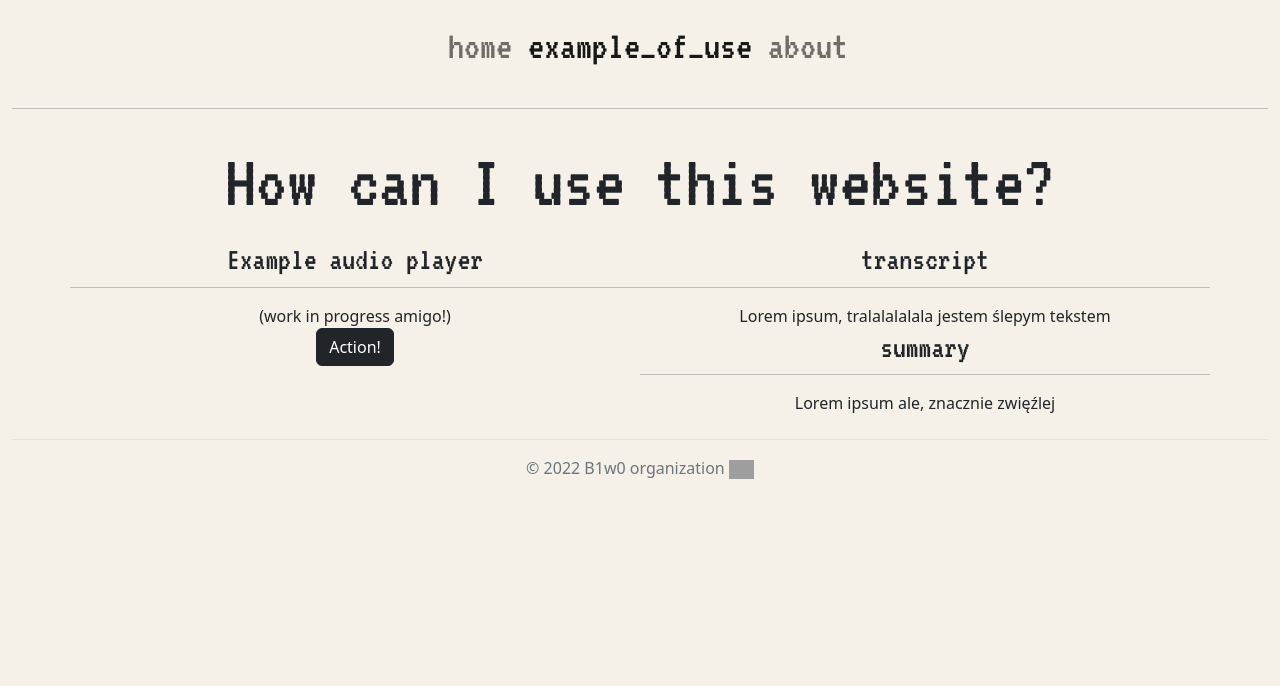
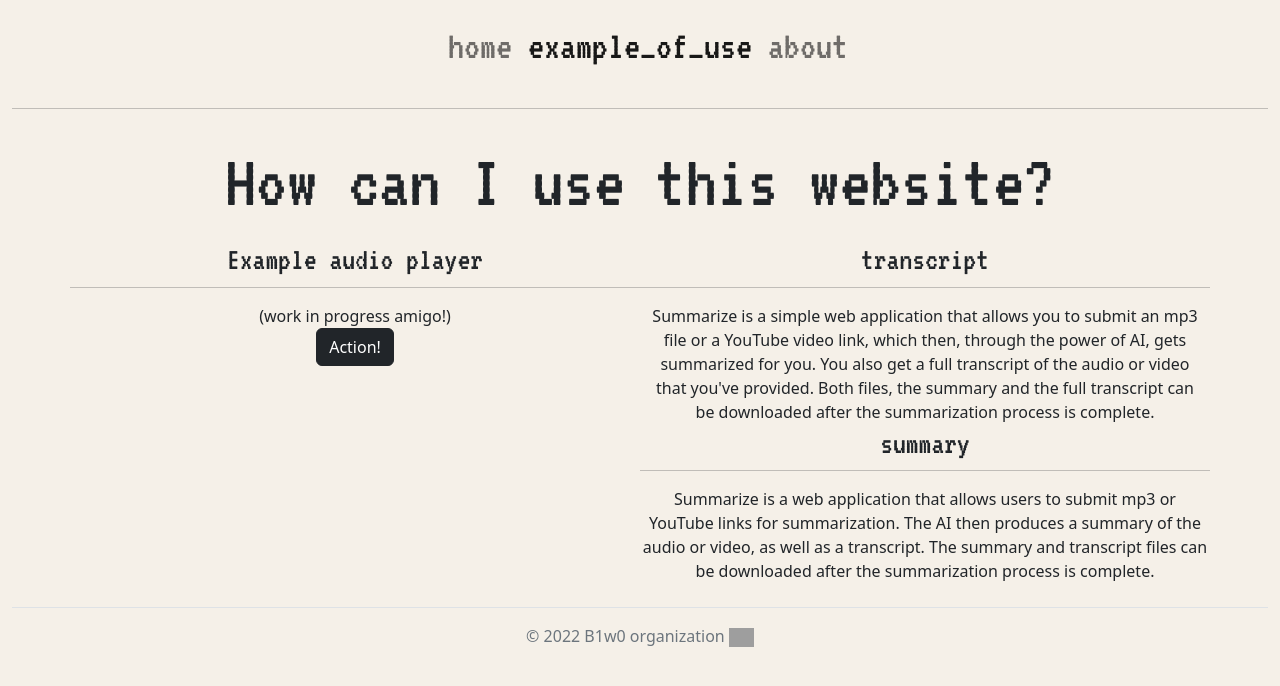
Before and after one commit to AR621/Summ3r-y, a Flask app: page /example in a window 1280 px wide. Shown: the top 686 px of the page. Run offline with Flask 2, Linux system fonts and the light colour scheme; grey boxes are pictures that could not be loaded.

Commit message:
Updated example text and summary texts

```diff
--- a/templates/example.html
+++ b/templates/example.html
@@ -30,13 +30,15 @@
                 <hr>
             </div>
             <div class="row justify-content-center"></div>
-                Lorem ipsum, tralalalalala jestem ślepym tekstem
+                 Summarize is a simple web application that allows you to submit an mp3 file or a YouTube video link, which then, through the power of AI, gets summarized for you. You also get a full transcript of the audio or video that you've provided. Both files, the summary and the full transcript can be downloaded after the summarization process is complete.
+
+
             <div class="row justify-content-center">
                 <h2>summary</h2>
                 <hr>
             </div>
             <div class="row justify-content-center">
-                Lorem ipsum ale, znacznie zwięźlej
+Summarize is a web application that allows users to submit mp3 or YouTube links for summarization. The AI then produces a summary of the audio or video, as well as a transcript. The summary and transcript files can be downloaded after the summarization process is complete.
             </div>
         </div>
     </div>
```
